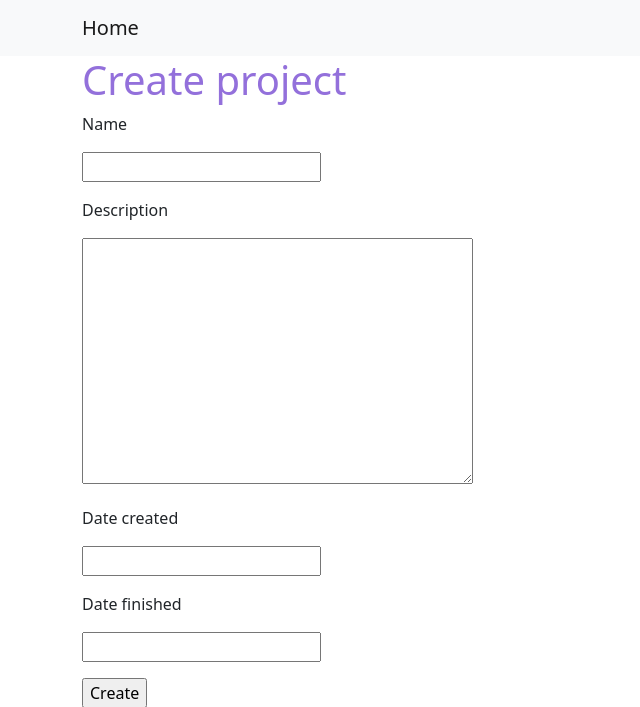
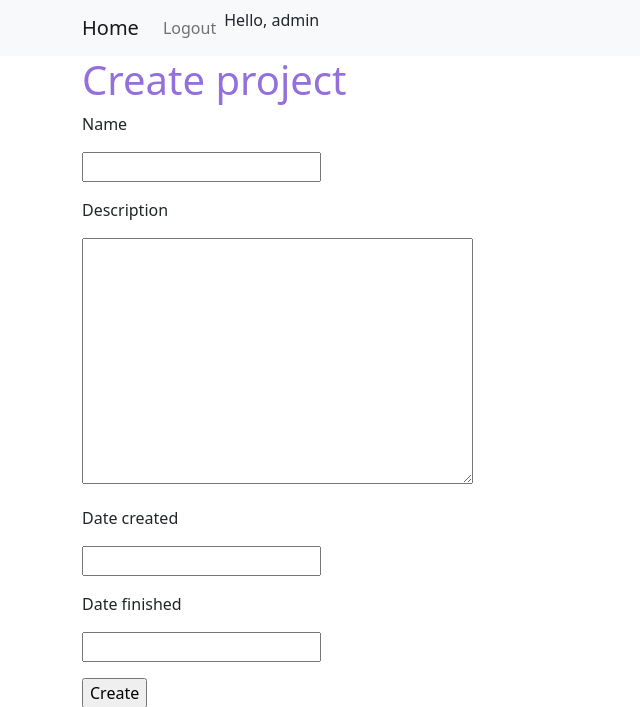
Before and after one commit to begimaibb/homework-45, a Django app: page /projects/add/ in a window 1280 px wide. Shown: the top 707 px of the page, without its empty margins (0-640 px from the left). Run offline with Django 4.2, Linux system fonts and the light colour scheme; a user stored in the database is signed in.

Commit message:
created a registration.html and added login, signup links to base.html

```diff
--- a/source/webapp/templates/base.html
+++ b/source/webapp/templates/base.html
@@ -23,6 +23,21 @@
             <ul class="navbar-nav">
                 {% block nav %}
                 {% endblock %}
+                {% if request.user.is_authenticated %}
+                    <li class="nav-item">
+                        <a class="nav-link" href="{% url "accounts:logout" %}">Logout</a>
+                    </li>
+                    <li class="nav-item">
+                        <p>Hello, {{ user.username }}</p>
+                    </li>
+                {% else %}
+                    <li class="nav-item">
+                        <a class="nav-link" href="{% url "accounts:login" %}?next={{ request.get_full_path }}">Login</a>
+                    </li>
+                    <li class="nav-item">
+                        <a class="nav-link" href="{% url "accounts:registration" %}?next={{ request.get_full_path }}">Sign up</a>
+                    </li>
+                {% endif %}
             </ul>
         </div>
     </div>
```
Also changed, not shown: source/accounts/templates/registration.html (added, +10 -0 lines).
